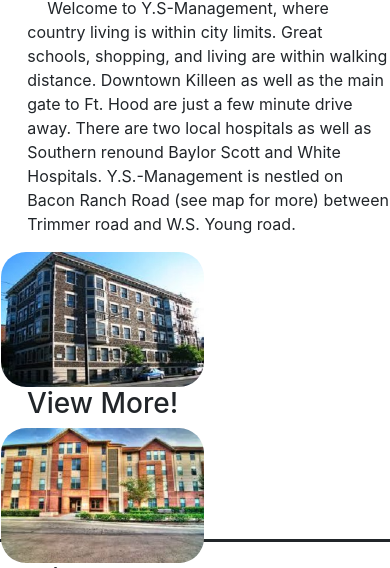
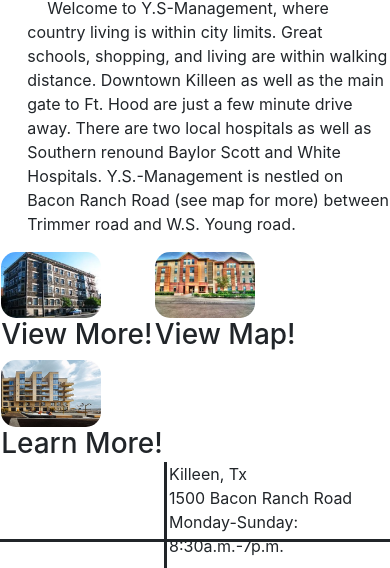
Before and after one commit to NolanAguirre/Y.S.-Management, a plain HTML site: page index.html in a window 390 px wide. Shown: the part 219-787 px from the top of the page. Drawn offline with nearby package versions, Linux system fonts and the light colour scheme.

Commit message:
resize images on home

```diff
--- a/css/css.css
+++ b/css/css.css
@@ -26,7 +26,9 @@ body{
 .hours, .logo, .contact {
     float:left;
     max-width:200px;
-    height:75px;
     border-left: 3px solid;
     padding-left: 2px;
     }
+.hours, .logo, .contact  p{
+font-size:1em;
+}
--- a/css/home.css
+++ b/css/home.css
@@ -8,6 +8,7 @@
     margin:0px auto;
     max-width: 630px;
     height: 210px;
+    min-width:320px;
 }
 .homeSlide {
     float: left;
@@ -17,7 +18,13 @@
 }
 .homeSlide img {
     border-radius: 25px;
-    max-height:135px;
+    max-width:200px;
+}
+@media screen and (max-width:900px){
+    .homeSlide img {
+        border-radius: 15px;
+        max-width:100px;
+    }
 }
 .homeSlide img:hover {
     transform: scale(1.05);
```
